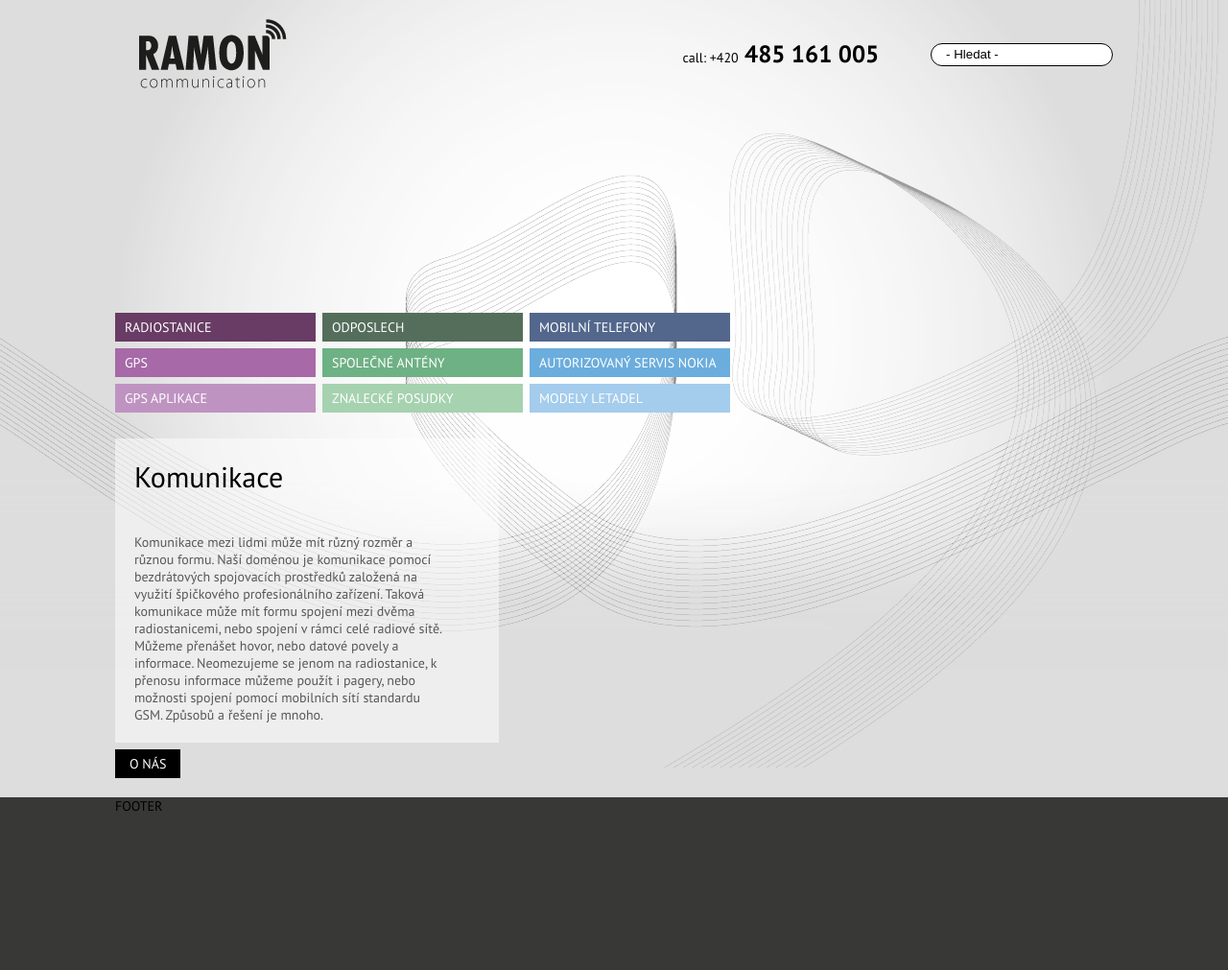
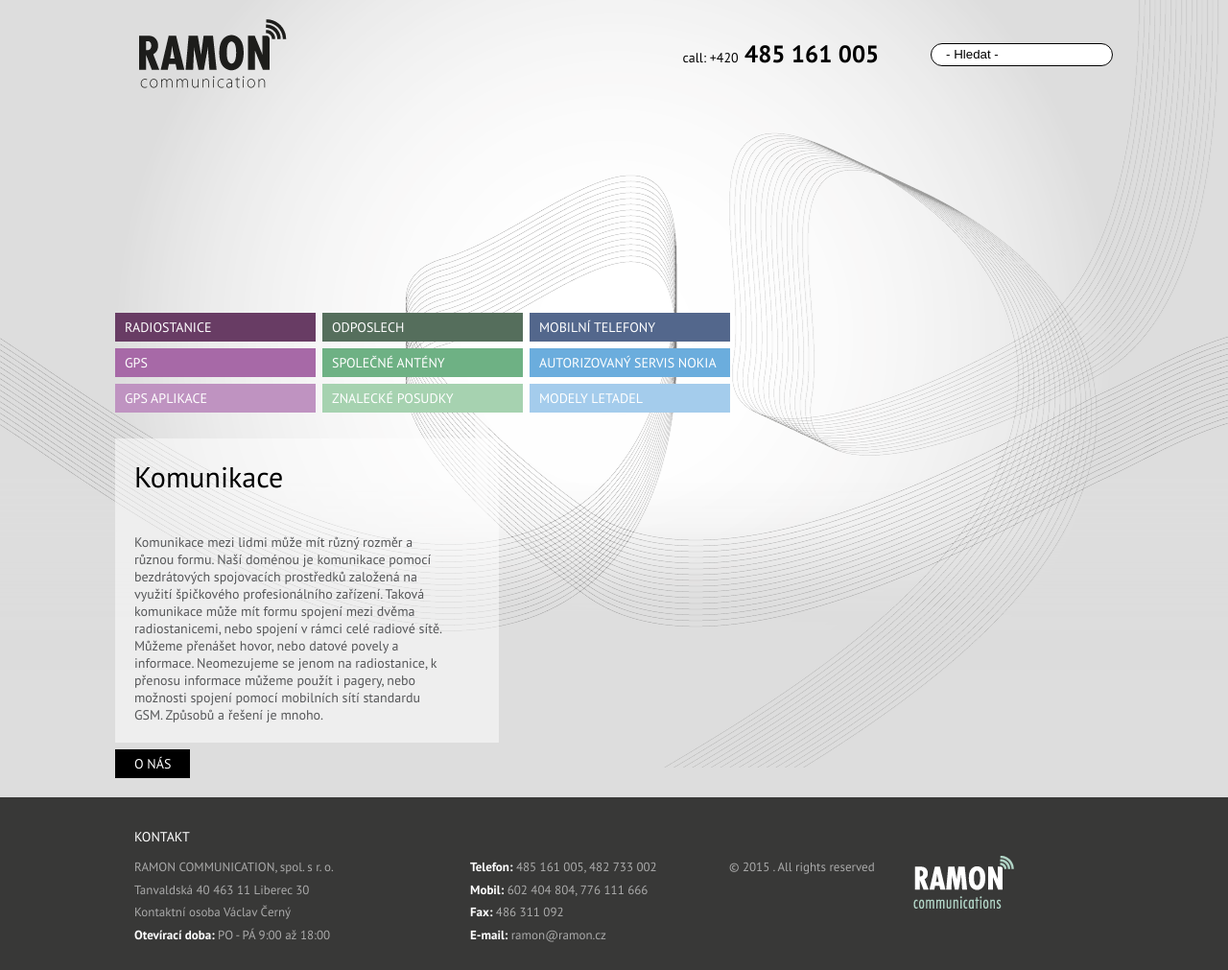
Before and after one commit to constantine-cz/RAMON, a website: page index.html in a window 1280 px wide. Shown: the whole page at 96% size. Drawn offline with Linux system fonts and the light colour scheme.

Commit message:
Patička

```diff
--- a/index.html
+++ b/index.html
@@ -61,7 +61,29 @@
         </div>
         <div id="footer">
             <div class="inner">
-                FOOTER
+                <h2>Kontakt</h2>
+
+                <div class="sloupek adresa">
+                <p>RAMON COMMUNICATION, spol. s r. o.<br />
+                   Tanvaldská 40 463 11 Liberec 30<br />
+                   Kontaktní osoba Václav Černý<br />
+                   <strong>Otevírací doba:</strong> PO - PÁ  9:00 až 18:00
+                </p>
+                </div>
+                <div class="sloupek kontakt">
+                    <strong>Telefon:</strong> 485 161 005, 482 733 002<br />
+                    <strong>Mobil:</strong> 602 404 804, 776 111 666<br />
+                    <strong>Fax:</strong>  486 311 092<br />
+                    <strong>E-mail:</strong> ramon@ramon.cz
+                </div>
+                <div class="sloupek">
+                    © 2015 . All rights reserved
+                </div>
+                <div class="sloupek fright">
+                    <img src="gfx/ramon-logo-small.png" alt="RAMON communication" />
+                </div>
+
+
             </div>
         </div>
     </body>
--- a/less/basic.less
+++ b/less/basic.less
@@ -73,7 +73,7 @@
     color: #fff;
     text-transform: uppercase;
     text-decoration: none;
-    padding: 0 15px;
+    padding: 0 20px;
     height: 30px;
     line-height: 30px;
     display: inline-block;
@@ -98,9 +98,6 @@
 #push, #footer{
     height: 180px;
     clear: both;
-}
-#footer{
-    background: #383837;
 }
 
 #header{
@@ -212,8 +209,6 @@
             text-transform: uppercase;
             transition: 0.3s;
         }
-
-
     }
 }
 
@@ -232,3 +227,33 @@
         }
     }
 }
+
+#footer{
+    color: #aaa;
+    padding: 30px 0;
+    background: #383837;
+    line-height: 1.7em;
+
+    h2, strong{
+        color: #fff;
+    }
+    h2{
+        font-size: 1em;
+        font-weight: normal;
+        text-transform: uppercase;
+        margin-bottom: 0.5em;
+        padding: 0 20px;
+    }
+    .sloupek{
+        font-size: 13em / 14;
+        float: left;
+        padding: 0 20px;
+
+        &.adresa{
+            width: 350px;
+        }
+        &.kontakt{
+            width: 270px;
+        }
+    }
+}
```
Also changed, not shown: css/style.css, gfx/ramon-logo-small.png (added).
